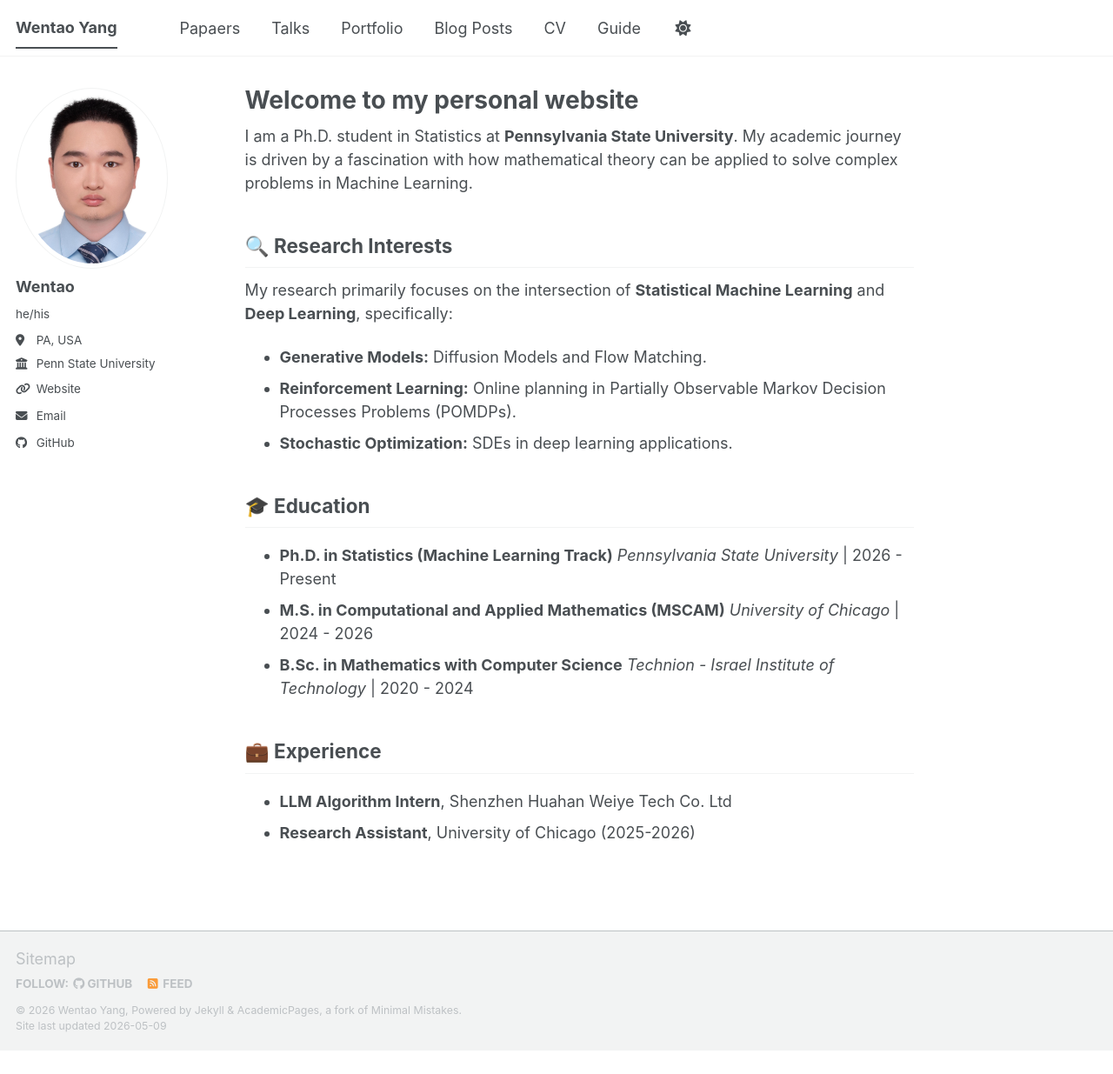
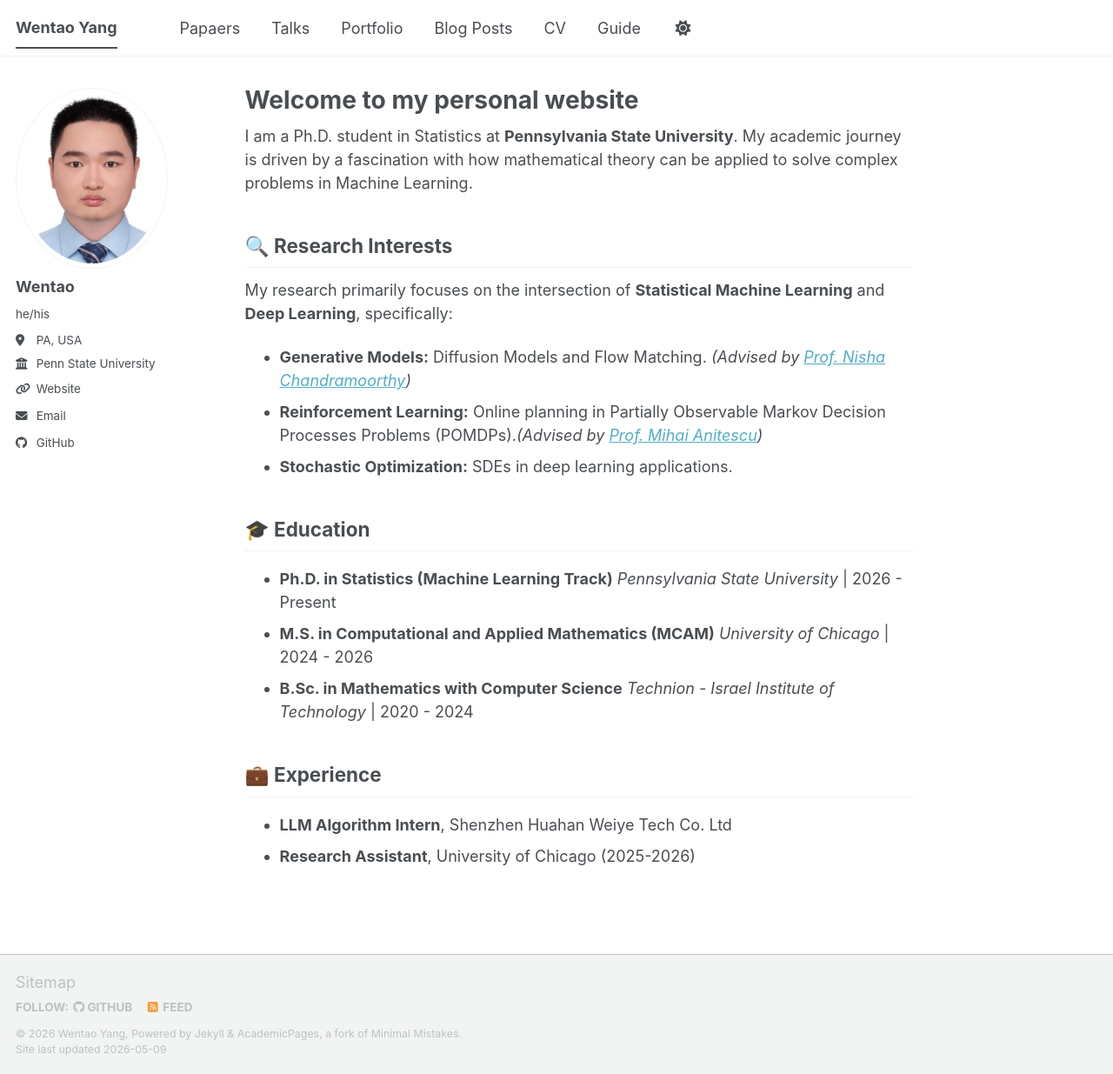
Before and after one commit to liliyawanttosleep/liliyawanttosleep.github.io, a Jekyll site: the page built from _pages/aboutme.md, in a window 1280 px wide and 1235 px high. Shown: the whole window at 87% size. Built offline with Jekyll 4.4.1, drawn with Linux system fonts in a browser that asks for light colours; a script bundle is joined from its source files by our own code; library files that are not in the unit come from our copies.

Commit message:
Update aboutme.md

```diff
--- a/_pages/aboutme.md
+++ b/_pages/aboutme.md
@@ -11,14 +11,14 @@ I am a Ph.D. student in Statistics at **Pennsylvania State University**. My acad
 
 ## 🔍 Research Interests
 My research primarily focuses on the intersection of **Statistical Machine Learning** and **Deep Learning**, specifically:
-* **Generative Models:** Diffusion Models and Flow Matching.
-* **Reinforcement Learning:** Online planning in  Partially Observable Markov Decision Processes Problems (POMDPs).
+* **Generative Models:** Diffusion Models and Flow Matching. *(Advised by [Prof. Nisha Chandramoorthy](https://ni-sha-c.github.io))*
+* **Reinforcement Learning:** Online planning in  Partially Observable Markov Decision Processes Problems (POMDPs).*(Advised by [Prof. Mihai Anitescu](https://stat.uchicago.edu/people/profile/mihai-anitescu/))*
 * **Stochastic Optimization:** SDEs in deep learning applications.
 
 ## 🎓 Education
 * **Ph.D. in Statistics (Machine Learning Track)**
   *Pennsylvania State University* | 2026 - Present
-* **M.S. in Computational and Applied Mathematics (MSCAM)**
+* **M.S. in Computational and Applied Mathematics (MCAM)**
   *University of Chicago* | 2024 - 2026
 * **B.Sc. in Mathematics with Computer Science**
   *Technion - Israel Institute of Technology* | 2020 - 2024
```
